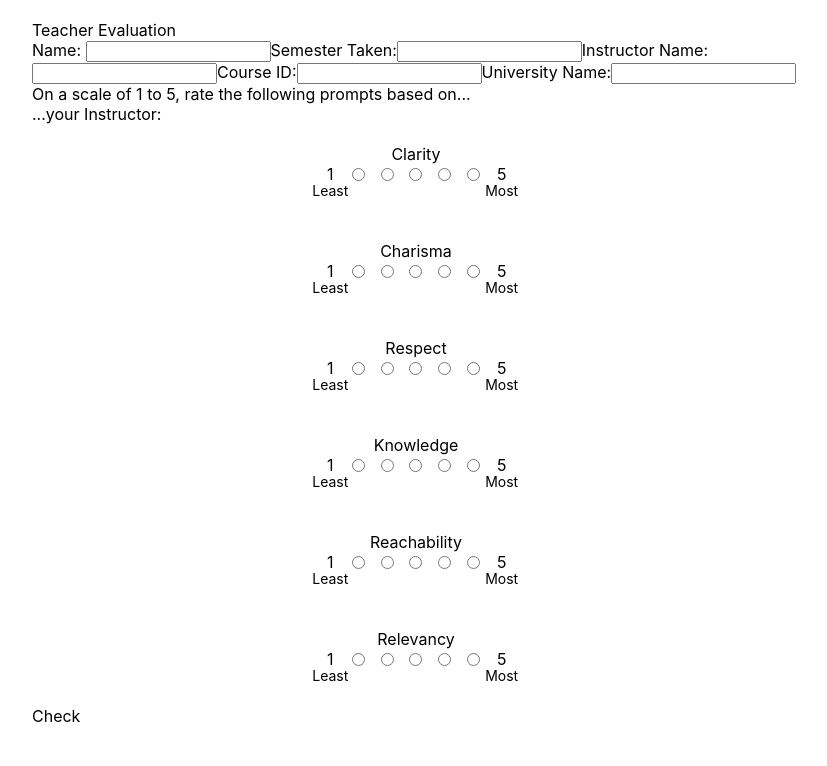
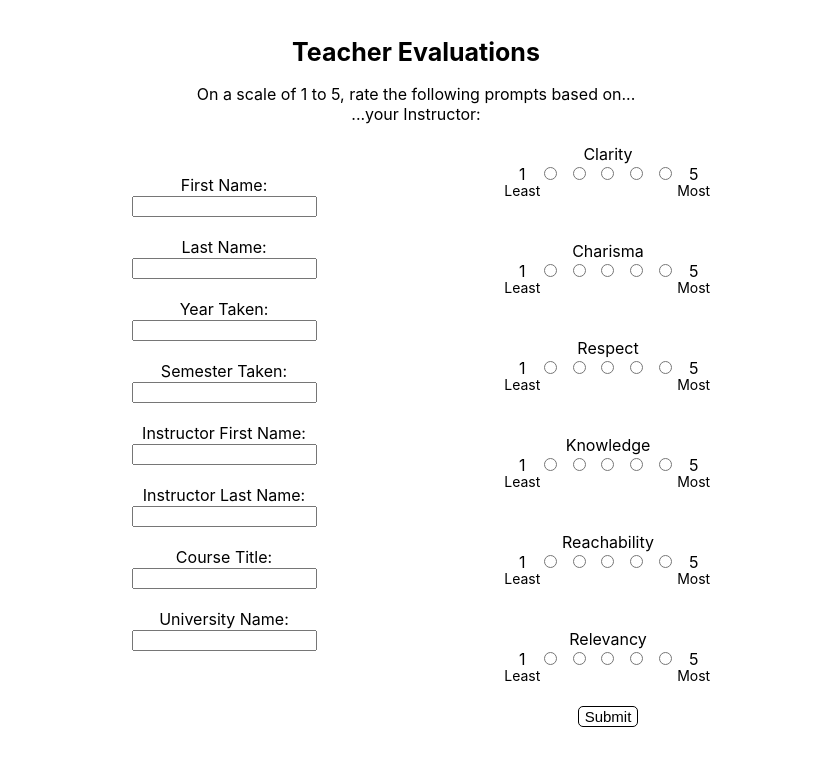
Before and after one commit to michaelw0ng/Teacher-Evaluations, a React (Create React App) app in the folder react-ts/: page / in a window 1280 px wide. Shown: the top 766 px of the page, without its empty margins (224-1051 px from the left). Built offline with nearby package versions, Linux system fonts and the light colour scheme.

Commit message:
some styling changes and edited the input names, changed check to submit button

```diff
--- a/react-ts/src/Components/EvaluationPage.tsx
+++ b/react-ts/src/Components/EvaluationPage.tsx
@@ -1,62 +1,137 @@
-import * as React from 'react';
-import styles from '../Stylesheets/EvaluationPage.module.css';
-import RadioInput from './RadioInput';
+import * as React from "react";
+import styles from "../Stylesheets/EvaluationPage.module.css";
+import RadioInput from "./RadioInput";
 
-function EvaluationPage(){
-
+function EvaluationPage() {
   const stagedSubmission = {
-        sem_taken: '',          //varchar(64)
-        instr_id: '',           //varchar(64)
-        instr_name: '',         //varchar(64)
-        crse_title: '',         //varchar(64)
-        crse_department: '',    //varchar(64)
-        crse_id: '',            //varchar(64)
-        edu_inst: '',           //varchar(64)
-        clr_requirements: '',   //varchar(64)
-        instr_clarity: '',      //int(1)
-        instr_charisma: '',     //int(1)
-        instr_respect: '',      //int(1)
-        instr_knowledge: '',    //int(1)
-        instr_reachability: '', //int(1)
-        clr_instructions: '',   //int(1)    //REDUNDANT - instr_clarity
-        relevancy: '',          //int(1)
-        stdnt_id: '',           //varchar(64)
-        stdnt_name: '',         //varchar(64)
-        stdnt_gpa: '',          //varchar(3)
-        stdnt_attendance: '',   //varchar(64)
-        stdnt_expected: '',     //varchar(2)
-        stdnt_motive: '',       //varchar(64)
-        rating: '',             //int(1)
-        comments: '',           //varchar(64)
+    sem_taken: "", //varchar(64)
+    instr_id: "", //varchar(64)
+    instr_name: "", //varchar(64)
+    crse_title: "", //varchar(64)
+    crse_department: "", //varchar(64)
+    crse_id: "", //varchar(64)
+    edu_inst: "", //varchar(64)
+    clr_requirements: "", //varchar(64)
+    instr_clarity: "", //int(1)
+    instr_charisma: "", //int(1)
+    instr_respect: "", //int(1)
+    instr_knowledge: "", //int(1)
+    instr_reachability: "", //int(1)
+    clr_instructions: "", //int(1)    //REDUNDANT - instr_clarity
+    relevancy: "", //int(1)
+    stdnt_id: "", //varchar(64)
+    stdnt_name: "", //varchar(64)
+    stdnt_gpa: "", //varchar(3)
+    stdnt_attendance: "", //varchar(64)
+    stdnt_expected: "", //varchar(2)
+    stdnt_motive: "", //varchar(64)
+    rating: "", //int(1)
+    comments: "", //varchar(64)
   };
 
-    return(
-        <div className = {styles.EvaluationPage}>
-            Teacher Evaluation
-            <form>
-                Name: <input type = 'text'></input>
-                Semester Taken:<input type = 'text'></input>
-                Instructor Name:<input type = 'text'></input>
-                Course ID:<input type = 'text'></input>
-                University Name:<input type = 'text'></input>
-                <br />
+  return (
+    <div className={styles.EvaluationPage}>
+      <h1>Teacher Evaluations</h1>
+      <div style={{ textAlign: "center" }}>
         On a scale of 1 to 5, rate the following prompts based on...
         <br />
         ...your Instructor:
         <br />
-                <div className = {styles.RadioInputs}>
-                    <RadioInput stagedSubmission = {stagedSubmission} categoryName = {'Clarity'}      categoryId = {'instr_clarity'}      categoryDesc = {''}/>
-                    <RadioInput stagedSubmission = {stagedSubmission} categoryName = {'Charisma'}     categoryId = {'instr_charisma'}     categoryDesc = {''}/>
-                    <RadioInput stagedSubmission = {stagedSubmission} categoryName = {'Respect'}      categoryId = {'instr_respect'}      categoryDesc = {''}/>
-                    <RadioInput stagedSubmission = {stagedSubmission} categoryName = {'Knowledge'}    categoryId = {'instr_knowledge'}    categoryDesc = {''}/>
-                    <RadioInput stagedSubmission = {stagedSubmission} categoryName = {'Reachability'} categoryId = {'instr_reachability'} categoryDesc = {''}/>
-                    <RadioInput stagedSubmission = {stagedSubmission} categoryName = {'Relevancy'}    categoryId = {'relevancy'}          categoryDesc = {''}/>
+      </div>
+      <form>
+        <div className={styles.columns} style={{ padding: "51px 0" }}>
+          First Name:
+          <br />
+          <input type="text"></input>
+          <br />
+          <br />
+          Last Name:
+          <br />
+          <input type="text"></input>
+          <br />
+          <br />
+          Year Taken:
+          <br />
+          <input type="text"></input>
+          <br />
+          <br />
+          Semester Taken:
+          <br />
+          <input type="text"></input>
+          <br />
+          <br />
+          Instructor First Name:
+          <br />
+          <input type="text"></input>
+          <br />
+          <br />
+          Instructor Last Name:
+          <br />
+          <input type="text"></input>
+          <br />
+          <br />
+          Course Title:
+          <br />
+          <input type="text"></input>
+          <br />
+          <br />
+          University Name:
+          <br />
+          <input type="text"></input>
+          <br />
+          <br />
+        </div>
+        <div className={styles.columns}>
+          <div className={styles.RadioInputs}>
+            <RadioInput
+              stagedSubmission={stagedSubmission}
+              categoryName={"Clarity"}
+              categoryId={"instr_clarity"}
+              categoryDesc={""}
+            />
+            <RadioInput
+              stagedSubmission={stagedSubmission}
+              categoryName={"Charisma"}
+              categoryId={"instr_charisma"}
+              categoryDesc={""}
+            />
+            <RadioInput
+              stagedSubmission={stagedSubmission}
+              categoryName={"Respect"}
+              categoryId={"instr_respect"}
+              categoryDesc={""}
+            />
+            <RadioInput
+              stagedSubmission={stagedSubmission}
+              categoryName={"Knowledge"}
+              categoryId={"instr_knowledge"}
+              categoryDesc={""}
+            />
+            <RadioInput
+              stagedSubmission={stagedSubmission}
+              categoryName={"Reachability"}
+              categoryId={"instr_reachability"}
+              categoryDesc={""}
+            />
+            <RadioInput
+              stagedSubmission={stagedSubmission}
+              categoryName={"Relevancy"}
+              categoryId={"relevancy"}
+              categoryDesc={""}
+            />
+          </div>
         </div>
       </form>
-
-            <div onClick = {()=>{console.log(stagedSubmission)}}>Check</div>
+      <div
+        onClick={() => {
+          console.log(stagedSubmission);
+        }}
+        style={{ textAlign: "center" }}
+      >
+        <button>Submit</button>
       </div>
-    )
+    </div>
+  );
 }
 
 export default EvaluationPage;
--- a/react-ts/src/Stylesheets/EvaluationPage.module.css
+++ b/react-ts/src/Stylesheets/EvaluationPage.module.css
@@ -1,9 +1,28 @@
-.EvaluationPage{
-    font-size: 16px;
-    padding: 20px 20%;
+.EvaluationPage {
+  font-size: 16px;
+  padding: 20px 20%;
 }
 
-.RadioInputs{
-    display: grid;
-    justify-content: center;
+h1 {
+  font-size: 25px;
+  text-align: center;
 }
+
+.RadioInputs {
+  display: grid;
+  justify-content: center;
+}
+
+button {
+  background: none;
+  border: 1px solid black;
+  font-size: 15px;
+  border-radius: 5px;
+  cursor: pointer;
+}
+
+.columns {
+  float: left;
+  width: 50%;
+  text-align: center;
+}
```
Also changed, not shown: react-ts/src/App.tsx (+5 -13 lines). Lines whose indentation alone changed are shown as unchanged.
